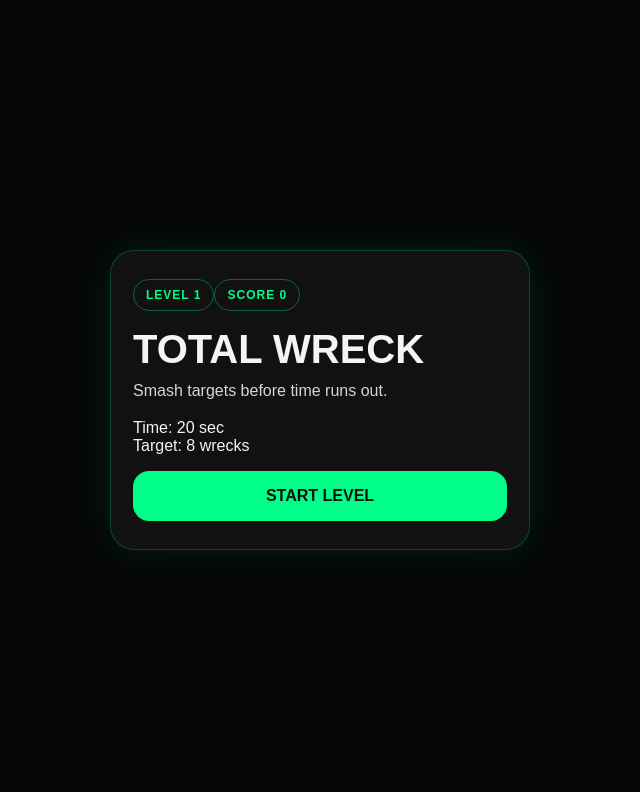
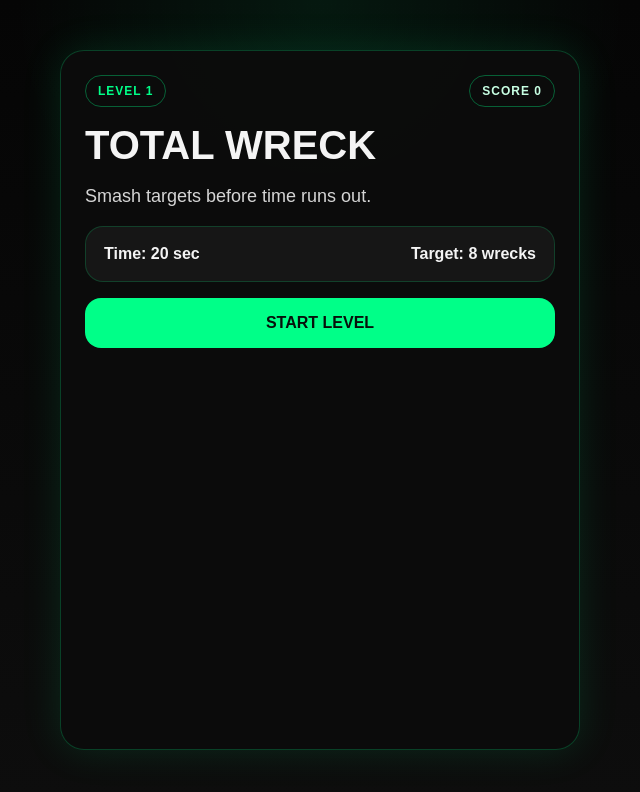
Before and after one commit to MindReset2026/TotalWreck, a Next.js app: page / in a window 1280 px wide. Shown: the top 792 px of the page, without its empty margins (320-960 px from the left). Built offline with nearby package versions, Linux system fonts and the light colour scheme.

Commit message:
Update globals.css

```diff
--- a/styles/globals.css
+++ b/styles/globals.css
@@ -11,23 +11,47 @@ body {
   box-sizing: border-box;
 }
 
+button {
+  font: inherit;
+}
+
 .app {
   min-height: 100vh;
   display: flex;
   align-items: center;
   justify-content: center;
   padding: 24px;
-  background: #050505;
+  background:
+    radial-gradient(circle at top, rgba(0, 255, 140, 0.08), transparent 30%),
+    linear-gradient(180deg, #050505 0%, #0d0d0d 100%);
+  transition: background 0.12s ease;
+}
+
+.flash {
+  background:
+    radial-gradient(circle at center, rgba(0, 255, 140, 0.18), transparent 35%),
+    linear-gradient(180deg, #0a0a0a 0%, #111 100%);
 }
 
 .card {
   width: 100%;
-  max-width: 420px;
-  background: #111;
+  max-width: 520px;
+  background: rgba(12, 12, 12, 0.94);
   border: 1px solid rgba(0, 255, 136, 0.22);
   border-radius: 24px;
-  padding: 28px 22px;
+  padding: 24px;
   box-shadow: 0 0 40px rgba(0, 255, 136, 0.12);
+}
+
+.gameCard {
+  min-height: 700px;
+}
+
+.topRow {
+  display: flex;
+  justify-content: space-between;
+  gap: 12px;
+  margin-bottom: 18px;
 }
 
 .badge {
@@ -39,19 +63,16 @@ body {
   border: 1px solid rgba(0, 255, 136, 0.35);
   padding: 8px 12px;
   border-radius: 999px;
-  margin-bottom: 18px;
+}
+
+.altBadge {
+  color: #c7ffe3;
 }
 
 .title {
-  margin: 0 0 10px;
+  margin: 0 0 18px;
   font-size: 40px;
   line-height: 1;
-}
-
-.xp {
-  margin: 0 0 24px;
-  color: #a8ffcf;
-  font-weight: 700;
 }
 
 .panel {
@@ -64,6 +85,7 @@ body {
   margin: 0;
   color: #d5d5d5;
   line-height: 1.5;
+  font-size: 18px;
 }
 
 .label {
@@ -74,35 +96,93 @@ body {
   color: #00ff88;
 }
 
+.statsBox,
 .challengeBox,
 .rewardBox {
   border-radius: 18px;
-  background: #1a1a1a;
-  border: 1px solid rgba(0, 255, 136, 0.2);
-  text-align: center;
-  padding: 22px 16px;
+  background: #161616;
+  border: 1px solid rgba(0, 255, 136, 0.18);
+  padding: 18px;
 }
 
-.challengeBox {
-  font-size: 24px;
-  font-weight: 800;
-  line-height: 1.2;
+.statsBox {
+  display: flex;
+  justify-content: space-between;
+  gap: 12px;
+  flex-wrap: wrap;
+  font-weight: 700;
+}
+
+.challengeBox,
+.rewardBox {
+  text-align: center;
+  font-size: 28px;
+  font-weight: 900;
 }
 
 .rewardBox {
+  color: #00ff88;
+}
+
+.hudRow {
+  display: flex;
+  justify-content: space-between;
+  gap: 12px;
+  font-weight: 800;
+  color: #a8ffcf;
+}
+
+.arena {
+  position: relative;
+  width: 100%;
+  height: 420px;
+  border-radius: 22px;
+  background:
+    linear-gradient(180deg, rgba(255,255,255,0.03), rgba(255,255,255,0.01)),
+    #101010;
+  border: 1px solid rgba(0, 255, 136, 0.16);
+  overflow: hidden;
+}
+
+.target {
+  position: absolute;
+  transform: translate(-50%, -50%);
+  width: 72px;
+  height: 72px;
+  border-radius: 18px;
+  border: 1px solid rgba(255,255,255,0.08);
+  cursor: pointer;
   font-size: 28px;
-  font-weight: 900;
-  color: #00ff88;
+  display: flex;
+  align-items: center;
+  justify-content: center;
+  transition: transform 0.08s ease, box-shadow 0.12s ease;
+}
+
+.target:hover {
+  transform: translate(-50%, -50%) scale(1.05);
+}
+
+.crate {
+  background: #1c1c1c;
+}
+
+.tough {
+  box-shadow: 0 0 0 2px rgba(0, 255, 136, 0.15);
+}
+
+.bomb {
+  background: #2a1111;
 }
 
 .hint {
   margin: 0;
-  font-size: 13px;
+  font-size: 14px;
   color: #a5a5a5;
-  line-height: 1.4;
 }
 
-.primaryBtn {
+.primaryBtn,
+.secondaryBtn {
   width: 100%;
   border: none;
   border-radius: 16px;
@@ -110,6 +190,21 @@ body {
   font-size: 16px;
   font-weight: 800;
   cursor: pointer;
+}
+
+.primaryBtn {
   background: #00ff88;
   color: #07110b;
 }
+
+.secondaryBtn {
+  background: #1b1b1b;
+  color: #f4f4f4;
+  border: 1px solid rgba(255,255,255,0.1);
+}
+
+.buttonStack {
+  display: flex;
+  flex-direction: column;
+  gap: 12px;
+}
```
